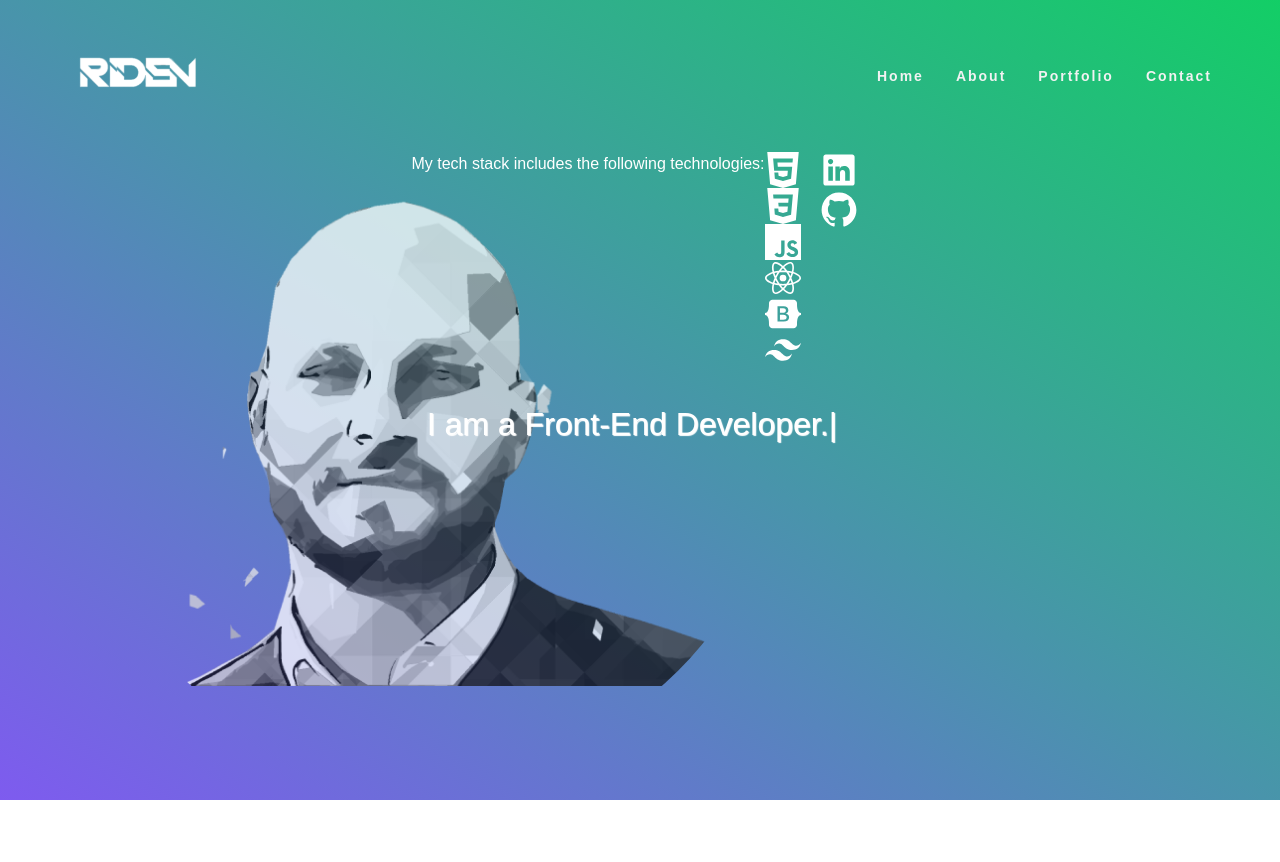
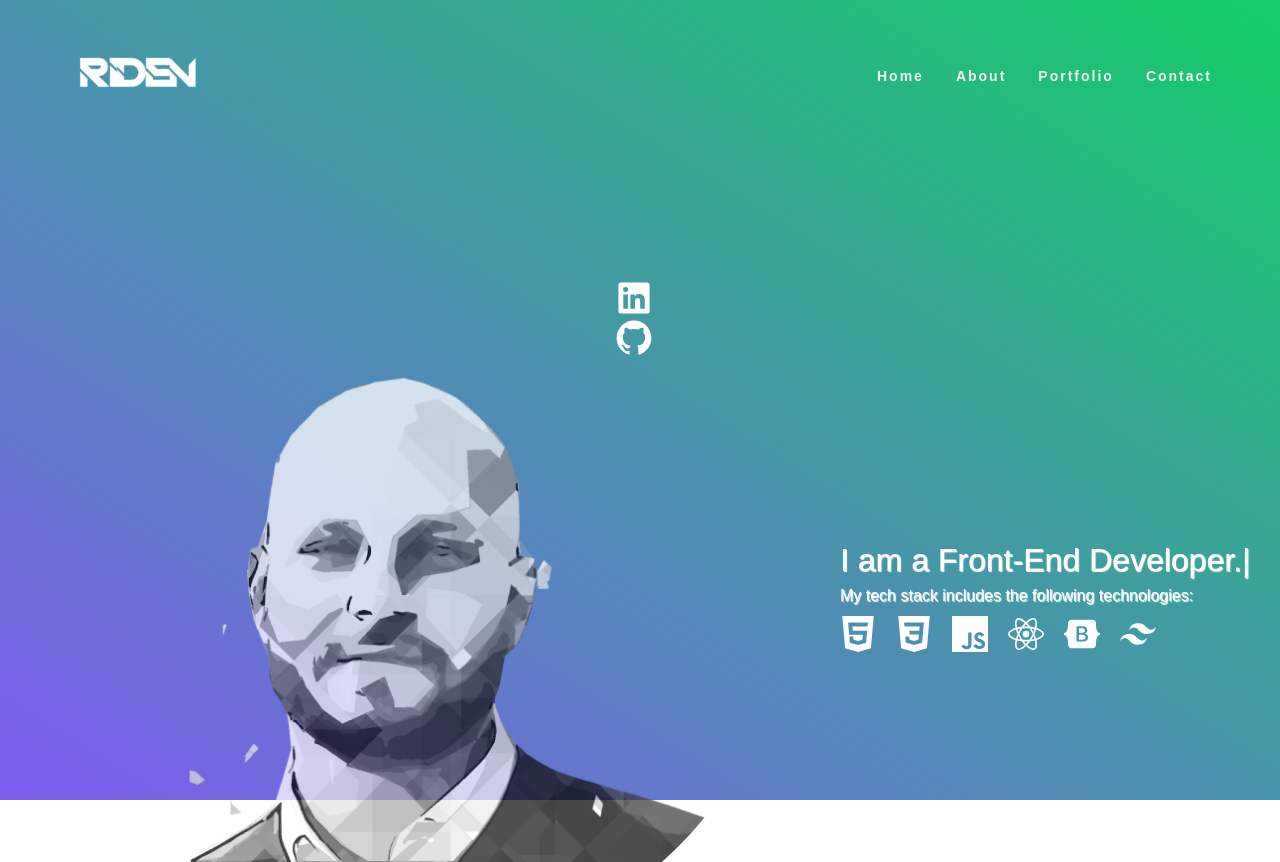
Before and after one commit to RideN91/my-web-portfolio, a React (Create React App) app: page / in a window 1280 px wide. Before the commit the page ends 800 px from the top, so only its background shows below. Built offline with nearby package versions, Linux system fonts and the light colour scheme.

Commit message:
Update Home.js
Problem solved

```diff
--- a/src/components/Home.js
+++ b/src/components/Home.js
@@ -7,10 +7,10 @@ const Home = () => {
 
     return (
         <>
-            <div className="flex mx-auto max-w-[800px]">
+            <div className="flex mx-auto max-w-[800px] mt-32">
 
                 {/*animated typing*/}
-                <div className="fixed justify-center top-1/2 left-1/3 sm:bottom-1 z-10" id="typing-text">
+                <div className="absolute lg:mt-64 lg:ml-56 md:mt-52 md:ml-36 z-10" id="typing-text">
                     <TypeAnimation
                         className=''
                         sequence={[
@@ -25,10 +25,21 @@ const Home = () => {
                         style={{ fontSize: '2em' }}
                         repeat={Infinity}
                     />
+                    {/*tech stack description*/}
+                    <h1>My tech stack includes the following technologies:</h1>
+                    {/*tech stack logos*/}
+                    <div className="flex mt-2">
+                        <SiHtml5 size={36} className="mr-5 transition-transform transform hover:scale-110" title="HTML" />
+                        <SiCss3 size={36} className="mr-5 transition-transform transform hover:scale-110" title="CSS" />
+                        <SiJavascript size={36} className="mr-5 transition-transform transform hover:scale-110" title="JS" />
+                        <SiReact size={36} className="mr-5 transition-transform transform hover:scale-110" title="React" />
+                        <SiBootstrap size={36} className="mr-5 transition-transform transform hover:scale-110" title="Bootstrap" />
+                        <SiTailwindcss size={36} className="mr-5 transition-transform transform hover:scale-110" title="Tailwind" />
+                    </div>
                 </div>
 
                 {/*picture*/}
-                <div className="absolute center lg:right-1/3 md:right-1/3">
+                <div className="absolute center lg:right-1/3 md:right-1/3 mt-12">
                     <img
                         src="./Face.png"
                         alt="Me"
@@ -37,20 +48,7 @@ const Home = () => {
                     />
                 </div>
 
-                {/*description*/}
-                <div className="">
-                    <h1>My tech stack includes the following technologies:</h1>
-                </div>
 
-                {/*tech stack logos*/}
-                <div className="">
-                    <SiHtml5 size={36} className="mr-5 transition-transform transform hover:scale-110" title="HTML" />
-                    <SiCss3 size={36} className="mr-5 transition-transform transform hover:scale-110" title="CSS" />
-                    <SiJavascript size={36} className="mr-5 transition-transform transform hover:scale-110" title="JS" />
-                    <SiReact size={36} className="mr-5 transition-transform transform hover:scale-110" title="React" />
-                    <SiBootstrap size={36} className="mr-5 transition-transform transform hover:scale-110" title="Bootstrap" />
-                    <SiTailwindcss size={36} className="mr-5 transition-transform transform hover:scale-110" title="Tailwind" />
-                </div>
 
                 {/*in&GitHub logos*/}
                 <div className="">
```
